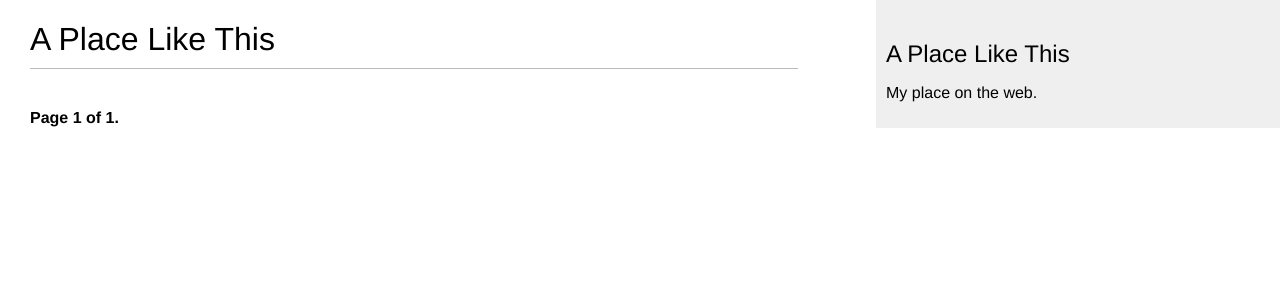
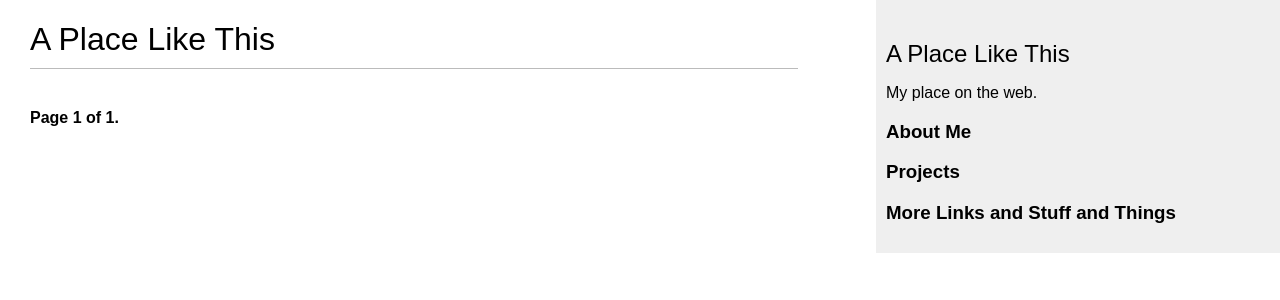
Before and after one commit to eskatonic/aplacelikthis, a Django app: page /aplacelikethis/ in a window 1280 px wide. Shown: the top 300 px of the page. Run offline with Django 3.2, Linux system fonts and the light colour scheme; data that the repository does not hold is empty.

Commit message:
minor bug fixes/changes

```diff
--- a/aplacelikethis/models.py
+++ b/aplacelikethis/models.py
@@ -10,8 +10,6 @@ from taggit.managers import TaggableManager
 
 # objects is the default model manager, but you can add additional ones. PublishedManager
 # filters only published posts.
-
-
 class PublishedManager(models.Manager):
     def get_queryset(self):
         return super(PublishedManager, self).get_queryset().filter(status='published')
@@ -22,9 +20,9 @@ class Post(models.Model):
         ('draft', 'Draft'),
         ('published', 'Published'),
     )
-    title = models.CharField(max_length=250)
+    title = models.CharField(max_length=100)
     # unique_for_date just makes sure each slug is unique on a given date
-    slug = models.SlugField(max_length=250, unique_for_date='publish')
+    slug = models.SlugField(max_length=100, unique_for_date='publish')
     author = models.ForeignKey(
         User, on_delete=models.CASCADE, related_name='blog_posts')
     body = models.TextField()
--- a/aplacelikethis/static/css/aplacelikethis.css
+++ b/aplacelikethis/static/css/aplacelikethis.css
@@ -1,7 +1,7 @@
 body {
     margin:0;
     padding:0;
-    font-family:helvetica, sans-serif;
+    font-family:Arial, Helvetica, sans-serif;
 }
 
 a {
--- a/aplacelikethis/templates/aplacelikethis/base.html
+++ b/aplacelikethis/templates/aplacelikethis/base.html
@@ -3,7 +3,8 @@
 <html>
     <head>
         <title>{% block title %}{% endblock %}</title>
-        <link href="{% static 'css/aplacelikethis.css' %}" rel="stylesheet">
+        <!-- <link href="{% static 'css/aplacelikethis.css' %}" rel="stylesheet"> -->
+        <link rel="stylesheet" type="text/css" href="{% static 'css/aplacelikethis.css' %}" >
     </head>
     <body>
         <div id="content">
@@ -13,6 +14,9 @@
         <div id="sidebar">
             <h2>A Place Like This</h2>
             <p>My place on the web.</p>
+            <h3>About Me</h3>
+            <h3>Projects</h3>
+            <h3>More Links and Stuff and Things</h3>
         </div>
     </body>
 </html>
--- a/aplacelikethis_django/settings.py
+++ b/aplacelikethis_django/settings.py
@@ -136,3 +136,6 @@ EMAIL_BACKEND = 'django.core.mail.backends.console.EmailBackend'
 # Added to make taggit case-insensitive:
 
 TAGGIT_CASE_INSENSITIVE = True
+
+import mimetypes
+mimetypes.add_type("text/css", ".css", True)
```
Also changed, not shown: 1 other file.
